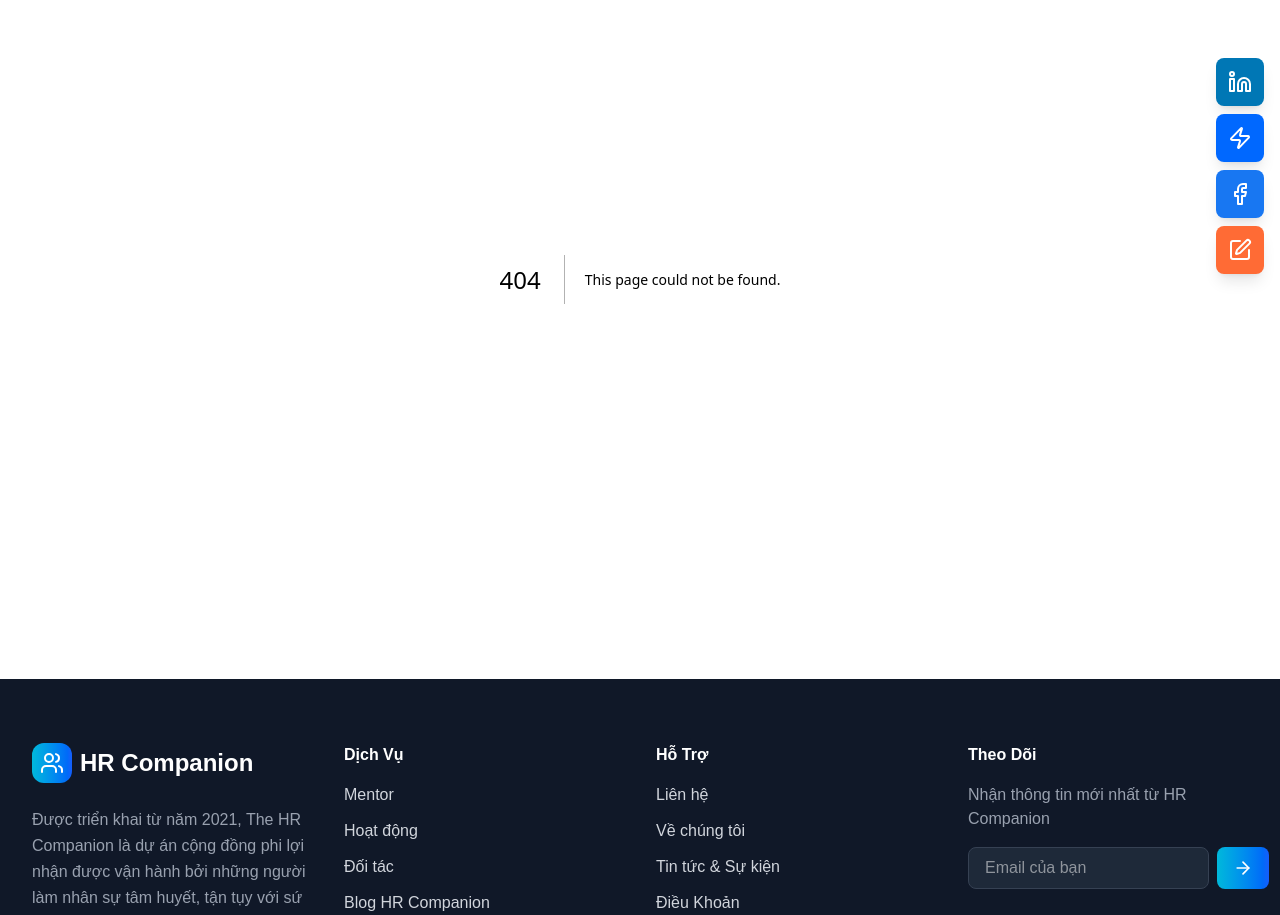
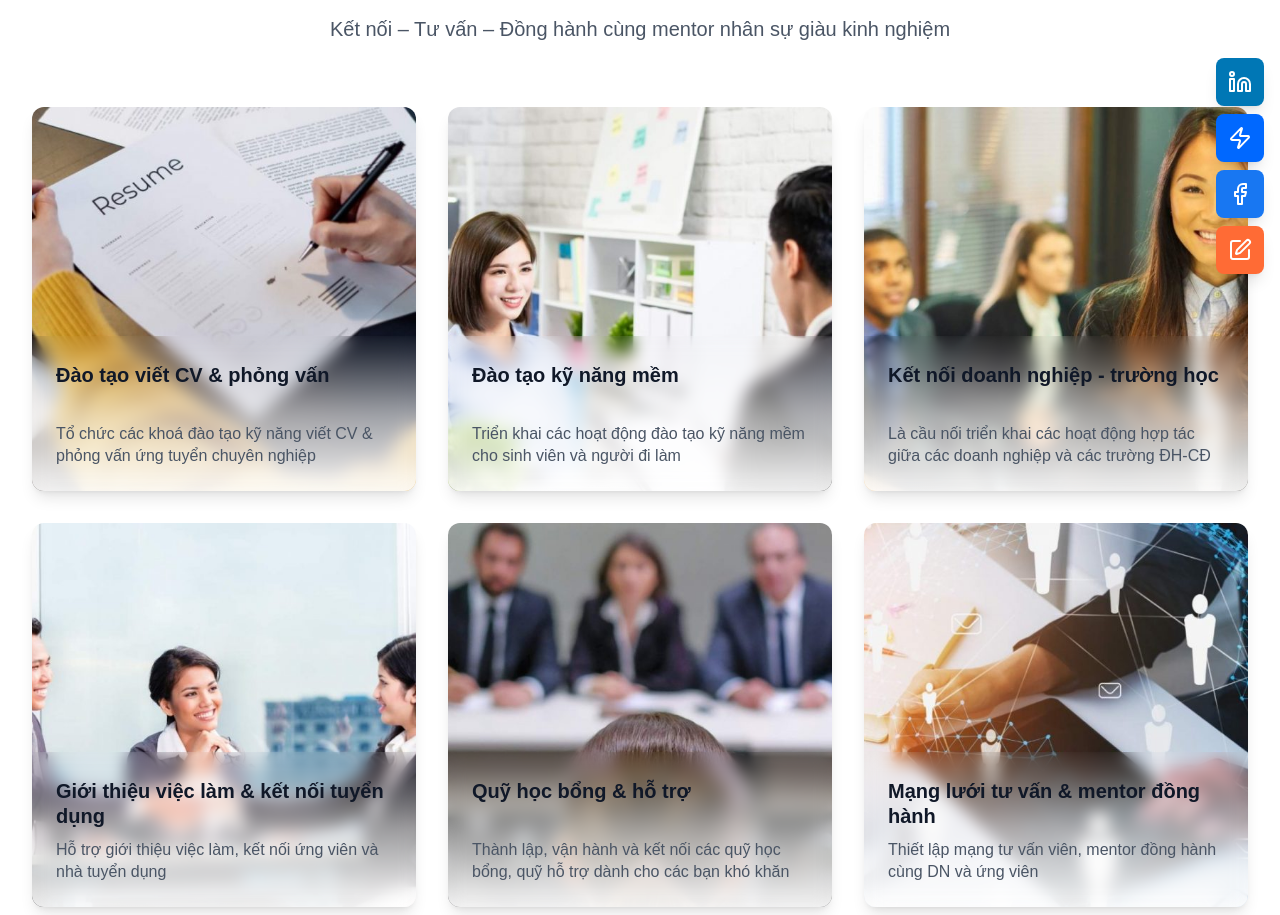
Before and after one commit to PhamSyNhatNhan/hrcom, a Next.js app: page /admin/post in a window 1280 px wide. Before the commit this address had no page. Shown: the part 234-1149 px from the top of the page. Built offline with nearby package versions, Linux system fonts and the light colour scheme.

Commit message:
fix regi

```diff
--- /dev/null
+++ b/src/app/admin/post/page.tsx
@@ -0,0 +1,84 @@
+'use client';
+import React from 'react';
+
+import { SectionHeader } from '@/component/SectionHeader';
+import { ActivityCard} from '@/component/ActivityCard';
+
+
+
+const activities = [
+    {
+        href: '/',
+        imageSrc: '/hrcompanion1-1-900x540.jpg',
+        imageAlt: 'img alt',
+        title: 'Đào tạo viết CV & phỏng vấn',
+        description:
+            'Tổ chức các khoá đào tạo kỹ năng viết CV & phỏng vấn ứng tuyển chuyên nghiệp',
+    },
+    {
+        href: '/',
+        imageSrc: '/hrcompanion1-10-900x540.jpg',
+        imageAlt: 'img alt',
+        title: 'Đào tạo kỹ năng mềm',
+        description:
+            'Triển khai các hoạt động đào tạo kỹ năng mềm cho sinh viên và người đi làm',
+    },
+    {
+        href: '/',
+        imageSrc: '/hrcompanion1-11-900x540.jpg',
+        imageAlt: 'img alt',
+        title: 'Kết nối doanh nghiệp - trường học',
+        description:
+            'Là cầu nối triển khai các hoạt động hợp tác giữa các doanh nghiệp và các trường ĐH-CĐ',
+    },
+    {
+        href: '/',
+        imageSrc: '/hrcompanion1-12-900x540.jpg',
+        imageAlt: 'img alt',
+        title: 'Giới thiệu việc làm & kết nối tuyển dụng',
+        description:
+            'Hỗ trợ giới thiệu việc làm, kết nối ứng viên và nhà tuyển dụng',
+    },
+    {
+        href: '/',
+        imageSrc: '/hrcompanion1-14-900x540.jpg',
+        imageAlt: 'img alt',
+        title: 'Quỹ học bổng & hỗ trợ',
+        description:
+            'Thành lập, vận hành và kết nối các quỹ học bổng, quỹ hỗ trợ dành cho các bạn khó khăn',
+    },
+    {
+        href: '/',
+        imageSrc: '/hrcompanion1-17.jpg',
+        imageAlt: 'img alt',
+        title: 'Mạng lưới tư vấn & mentor đồng hành',
+        description:
+            'Thiết lập mạng tư vấn viên, mentor đồng hành cùng DN và ứng viên',
+    },
+];
+
+
+const PostPage = () => {
+    return (
+        <div>
+            {/* Activity Section */}
+            <section className="py-20 px-4 sm:px-6 lg:px-8 bg-white pb-16">
+                <div className="max-w-7xl mx-auto">
+                    <SectionHeader
+                        title="HOẠT ĐỘNG NỔI BẬT HR COMPANION"
+                        subtitle="Kết nối – Tư vấn – Đồng hành cùng mentor nhân sự giàu kinh nghiệm"
+                    />
+
+                    <div className="mt-16 grid grid-cols-2 md:grid-cols-2 lg:grid-cols-3 gap-6 md:gap-8">
+                        {activities.map((activity, index) => (
+                            <ActivityCard key={index} activity={activity} />
+                        ))}
+                    </div>
+                </div>
+            </section>
+
+        </div>
+    );
+};
+
+export default PostPage;
--- a/src/app/layout.tsx
+++ b/src/app/layout.tsx
@@ -242,6 +242,18 @@ const RootLayout = ({ children }: LayoutProps) => {
                                 <Link href="/mentor" className={navLinkClass('/mentor')}>Mentor</Link>
                                 <Link href="/news" className={navLinkClass('/news')}>Tin tức & Sự kiện</Link>
                                 <Link href="/blog" className={navLinkClass('/blog')}>Blog HR Companion</Link>
+                                {(user?.role === 'admin' || user?.role === 'superadmin') && (
+                                    <>
+                                        <Link href="/admin/post" className={navLinkClass('/admin/post')}>Đăng bài</Link>
+                                        <Link href="/admin/modify_mentor" className={navLinkClass('/admin/modify_mentor')}>Chỉnh sửa mentor</Link>
+                                    </>
+                                )}
+                                {(user?.role === 'superadmin') && (
+                                    <>
+                                        <Link href="/admin/modify_user" className={navLinkClass('/admin/modify_user')}>Chỉnh sửa tài khoản</Link>
+                                    </>
+                                )}
+
                             </div>
                         </div>
                     </div>
--- a/middleware.ts
+++ b/src/middleware.ts
@@ -2,8 +2,10 @@ import { type NextRequest } from 'next/server'
 import { updateSession } from '@/utils/supabase/middleware'
 
 export async function middleware(request: NextRequest) {
-    return await updateSession(request)
+    console.log("✅ Middleware is running:", request.nextUrl.pathname);
+    return await updateSession(request);
 }
+
 
 export const config = {
     matcher: [
--- a/src/utils/supabase/client.ts
+++ b/src/utils/supabase/client.ts
@@ -1,5 +1,4 @@
 import { createBrowserClient } from '@supabase/ssr'
-
 
 export function createClient() {
     return createBrowserClient(
--- a/src/utils/supabase/middleware.ts
+++ b/src/utils/supabase/middleware.ts
@@ -1,10 +1,13 @@
-// utils/supabase/middleware.ts
 import { createServerClient } from '@supabase/ssr'
 import { NextResponse, type NextRequest } from 'next/server'
 
 export async function updateSession(request: NextRequest) {
+    console.log('🔥 MIDDLEWARE RUNNING:', request.nextUrl.pathname)
+
     let supabaseResponse = NextResponse.next({
-        request,
+        request: {
+            headers: request.headers,
+        },
     })
 
     const supabase = createServerClient(
@@ -16,9 +19,13 @@ export async function updateSession(request: NextRequest) {
                     return request.cookies.getAll()
                 },
                 setAll(cookiesToSet) {
-                    cookiesToSet.forEach(({ name, value, options }) => request.cookies.set(name, value))
+                    cookiesToSet.forEach(({ name, value }) =>
+                        request.cookies.set(name, value)
+                    )
                     supabaseResponse = NextResponse.next({
-                        request,
+                        request: {
+                            headers: request.headers,
+                        },
                     })
                     cookiesToSet.forEach(({ name, value, options }) =>
                         supabaseResponse.cookies.set(name, value, options)
@@ -28,35 +35,58 @@ export async function updateSession(request: NextRequest) {
         }
     )
 
-    const {
-        data: { user },
-    } = await supabase.auth.getUser()
-
     const pathname = request.nextUrl.pathname
     const isAuthRoute = pathname.startsWith('/auth')
     const isAdminRoute = pathname.startsWith('/admin')
     const isHomePage = pathname === '/'
 
-    // Nếu có user, lấy role từ metadata
-    let userRole: string | null = null
-    if (user) {
-        userRole = user.user_metadata?.role || 'user'
+    console.log('Middleware check:', {
+        pathname,
+        isAuthRoute,
+        isAdminRoute,
+        isHomePage
+    })
+
+    try {
+        // Lấy user
+        const {
+            data: { user },
+            error
+        } = await supabase.auth.getUser()
+
+        console.log('User check:', { hasUser: !!user, error: !!error })
+
+        // Nếu chưa đăng nhập
+        if (!user || error) {
+            console.log('No user found')
+
+            // Cho phép truy cập auth routes
+            if (isAuthRoute) {
+                console.log('✅ Allowing auth route')
+                return supabaseResponse
             }
 
-    // Logic phân quyền
-    if (!user) {
-        // Chưa đăng nhập
+            // Chặn admin routes
             if (isAdminRoute) {
-            // Cố gắng truy cập admin => redirect về login
+                console.log('❌ Blocking admin route - redirecting to login')
                 const url = request.nextUrl.clone()
                 url.pathname = '/auth/login'
+                url.searchParams.set('redirectTo', pathname)
                 return NextResponse.redirect(url)
             }
-        // Cho phép truy cập các route public khác
-    } else {
+
+            // Cho phép các route khác
+            console.log('✅ Allowing public route')
+            return supabaseResponse
+        }
+
         // Đã đăng nhập
+        const userRole = user.user_metadata?.role || 'user'
+        console.log('User logged in:', { email: user.email, role: userRole })
+
+        // Redirect từ auth routes (trừ logout)
         if (isAuthRoute && !pathname.startsWith('/auth/logout')) {
-            // Đã đăng nhập nhưng cố truy cập trang auth => redirect về trang chính
+            console.log('Redirecting logged in user from auth route')
             const url = request.nextUrl.clone()
             if (userRole === 'admin' || userRole === 'superadmin') {
                 url.pathname = '/admin'
@@ -66,22 +96,38 @@ export async function updateSession(request: NextRequest) {
             return NextResponse.redirect(url)
         }
 
+        // Kiểm tra quyền admin
         if (isAdminRoute) {
-            // Kiểm tra quyền admin
             if (userRole !== 'admin' && userRole !== 'superadmin') {
+                console.log('❌ User not admin - redirecting to home')
                 const url = request.nextUrl.clone()
                 url.pathname = '/'
                 return NextResponse.redirect(url)
             }
+            console.log('✅ Admin access granted')
         }
 
+        // Redirect admin từ home
         if (isHomePage && (userRole === 'admin' || userRole === 'superadmin')) {
-            // Admin truy cập trang chủ => redirect về admin
+            console.log('Redirecting admin from home to admin panel')
             const url = request.nextUrl.clone()
             url.pathname = '/admin'
             return NextResponse.redirect(url)
         }
+
+        console.log('✅ Access granted')
+        return supabaseResponse
+
+    } catch (error) {
+        console.error('Middleware error:', error)
+
+        // Nếu có lỗi và cố truy cập admin
+        if (isAdminRoute) {
+            const url = request.nextUrl.clone()
+            url.pathname = '/auth/login'
+            return NextResponse.redirect(url)
         }
 
         return supabaseResponse
     }
+}
--- a/src/utils/supabase/regi.ts
+++ /dev/null
@@ -1,6 +0,0 @@
-import { createClient } from '@supabase/supabase-js';
-
-const supabaseUrl = process.env.NEXT_PUBLIC_SUPABASE_URL!;
-const supabaseAnonKey = process.env.NEXT_PUBLIC_SUPABASE_ANON_KEY!;
-
-export const supabase = createClient(supabaseUrl, supabaseAnonKey);
```
Also changed, not shown: src/app/auth/register/page.tsx (+111 -28 lines). Lines whose indentation alone changed are shown as unchanged.
